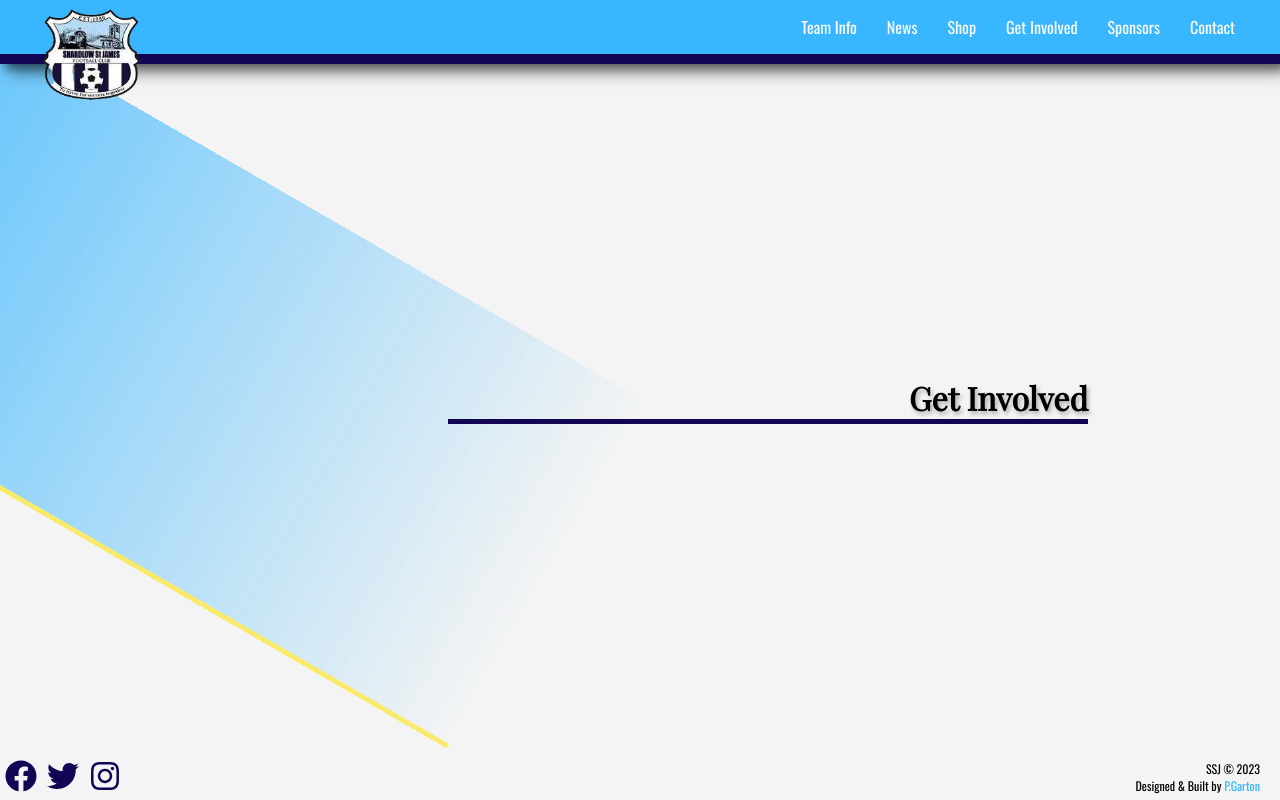
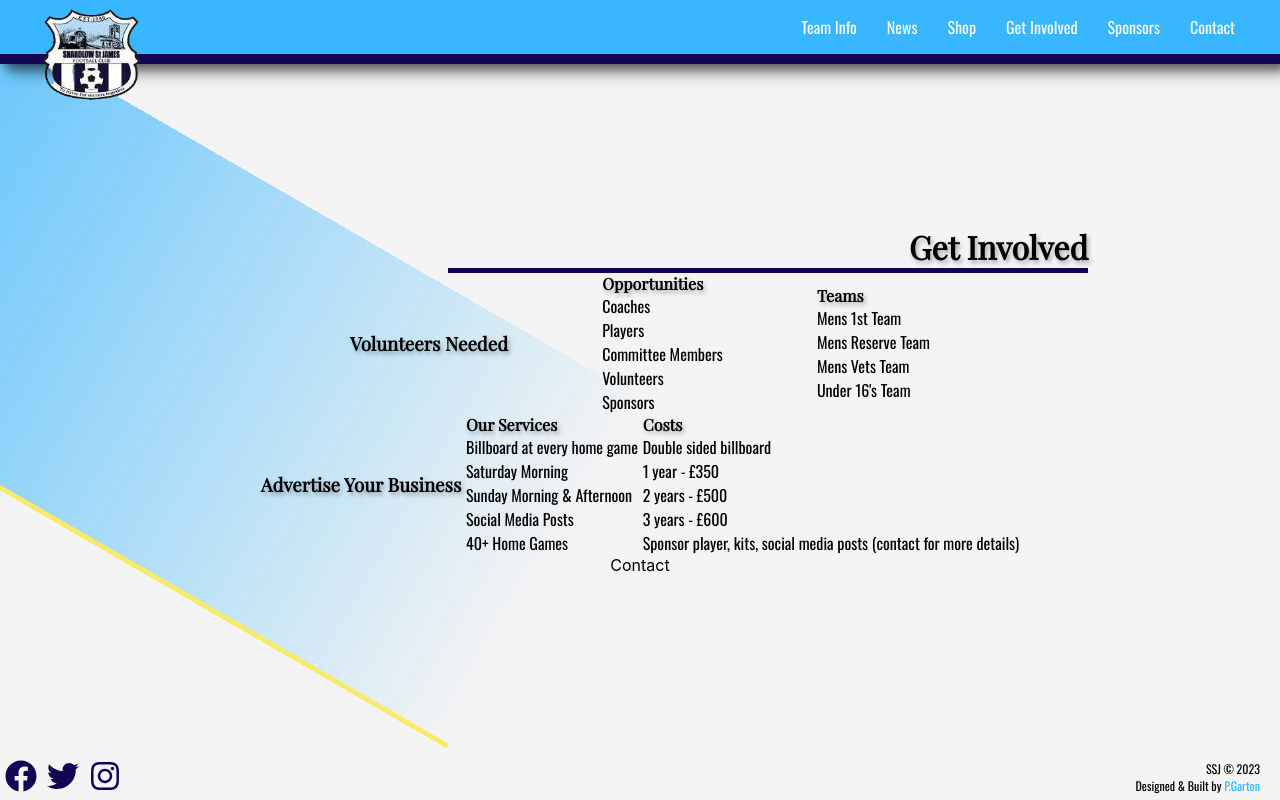
Before and after one commit to paulg44/shardlow_st_james, a React (Create React App) app in the folder ssj/: page /events in a window 1280 px wide. Built offline with nearby package versions, Linux system fonts and the light colour scheme.

Commit message:
add basic get involed content (guess work!) and start styling

```diff
--- a/ssj/src/Components/Pages/Contact/Contact.js
+++ b/ssj/src/Components/Pages/Contact/Contact.js
@@ -48,7 +48,8 @@ function Contact() {
           contactName="Tom Mitchell"
           contactPosition="Chairman"
           contactNumber="07772841404"
-          // contactEmail="mrChairman@ssj.com"
+          contactEmail="ssjfc.enquiries@outlook.com"
+          emailAddress="mailto: ssjfc.enquiries@outlook.com"
         />
         {/* <ContactPerson
           contactName="Tom Mitchell"
--- a/ssj/src/Components/Pages/Contact/ContactPerson/ContactPerson.css
+++ b/ssj/src/Components/Pages/Contact/ContactPerson/ContactPerson.css
@@ -13,6 +13,10 @@ h6 {
 
 .contactInfo p {
   font-size: 1.5rem;
+}
+
+.contactInfo a {
+  font-weight: bold;
 }
 
 .contactInfo:nth-child(3) {
--- a/ssj/src/Components/Pages/Contact/ContactPerson/ContactPerson.js
+++ b/ssj/src/Components/Pages/Contact/ContactPerson/ContactPerson.js
@@ -1,6 +1,6 @@
 // Contact Person's Component
 
-import { FaRegBell, FaRegUser } from "react-icons/fa";
+import { FaRegBell, FaRegUser, FaRegEnvelope } from "react-icons/fa";
 import "./ContactPerson.css";
 
 function ContactPerson(props) {
@@ -17,10 +17,12 @@ function ContactPerson(props) {
           {props.contactNumber}
         </p>
       </div>
-      {/* <div className="contactInfo">
+      <div className="contactInfo">
         <FaRegEnvelope className="icon" />
-        <p className="email">{props.contactEmail}</p>
-      </div> */}
+        <a href={props.emailAddress} className="email">
+          {props.contactEmail}
+        </a>
+      </div>
     </div>
   );
 }
--- a/ssj/src/Components/Pages/GetInvolved/GetInvolved.css
+++ b/ssj/src/Components/Pages/GetInvolved/GetInvolved.css
@@ -1,6 +1,6 @@
 /* CSS file for events section */
 
-.events {
+.getInvolved {
   height: 100vh;
   display: flex;
   flex-direction: column;
@@ -10,7 +10,7 @@
   overflow: hidden;
 }
 
-.events h3 {
+.getInvolved h2 {
   text-align: right;
   margin-left: 20%;
   font-size: 2rem;
@@ -18,21 +18,16 @@
   border-bottom: 5px solid var(--dark-blue);
 }
 
-.eventsSubHeader {
-  width: 70%;
-  text-align: right;
-  font-size: large;
-}
-
-.eventList {
-  display: grid;
-  grid-template-columns: 1fr 1fr;
+.getInvolvedVolunteer,
+.getInvolvedSponsor {
+  width: 60%;
+  display: flex;
   align-items: center;
-  justify-content: center;
+  justify-content: space-evenly;
 }
 
 /* Background Object */
-.eventsObject {
+.getInvolvedObject {
   top: -25px;
   left: 0;
   transform: rotate(-60deg);
--- a/ssj/src/Components/Pages/GetInvolved/GetInvolved.js
+++ b/ssj/src/Components/Pages/GetInvolved/GetInvolved.js
@@ -1,5 +1,6 @@
 // Events Component
 
+import { Link } from "react-router-dom";
 import "./GetInvolved.css";
 import { useSpring, animated } from "react-spring";
 // import EventsContainer from "../../SmallComponents/EventsContainer/EventsContainer";
@@ -29,24 +30,72 @@ function Events({ id }) {
   });
 
   // Events
-  const event = useSpring({
-    from: { opacity: 0 },
-    to: { opacity: 1 },
-    delay: 1000,
-    config: { duration: "1500" },
-  });
+  // const event = useSpring({
+  //   from: { opacity: 0 },
+  //   to: { opacity: 1 },
+  //   delay: 1000,
+  //   config: { duration: "1500" },
+  // });
 
   return (
-    <div id={id} className="events">
+    <div id={id} className="getInvolved">
       <animated.div
-        className="homepageObject eventsObject"
+        className="homepageObject getInvolvedObject"
         style={{ ...object, transform: "rotate(-60deg)" }}
       ></animated.div>
-      <animated.h3 style={{ ...header }}>Get Involved</animated.h3>
-      {/* <animated.p className="eventsSubHeader" style={{ ...fixture }}>
-        Fixtures
-      </animated.p> */}
-      <animated.div className="eventList" style={{ ...event }}></animated.div>
+      <animated.h2 style={{ ...header }}>Get Involved</animated.h2>
+      <div className="getInvolvedVolunteer">
+        <h3>Volunteers Needed</h3>
+        <div className="opportunities">
+          <h4>Opportunities</h4>
+          <ul>
+            <li>Coaches</li>
+            <li>Players</li>
+            <li>Committee Members</li>
+            <li>Volunteers</li>
+            <li>Sponsors</li>
+          </ul>
+        </div>
+        <div className="Teams">
+          <h4>Teams</h4>
+          <ul>
+            <li>Mens 1st Team</li>
+            <li>Mens Reserve Team</li>
+            <li>Mens Vets Team</li>
+            <li>Under 16's Team</li>
+          </ul>
+        </div>
+      </div>
+
+      <div className="getInvolvedSponsor">
+        <h3>Advertise Your Business</h3>
+        {/* Image Here */}
+        <div className="services">
+          <h4>Our Services</h4>
+          <ul>
+            <li>Billboard at every home game</li>
+            <li>Saturday Morning</li>
+            <li>Sunday Morning & Afternoon</li>
+            <li>Social Media Posts</li>
+            <li>40+ Home Games</li>
+          </ul>
+        </div>
+        <div className="Teams">
+          <h4>Costs</h4>
+          <ul>
+            <li>Double sided billboard</li>
+            <li>1 year - £350</li>
+            <li>2 years - £500</li>
+            <li>3 years - £600</li>
+            <li>
+              Sponsor player, kits, social media posts (contact for more
+              details)
+            </li>
+          </ul>
+        </div>
+      </div>
+
+      <Link to={"/contact"}>Contact</Link>
     </div>
   );
 }
--- a/ssj/src/Components/Pages/News/News.css
+++ b/ssj/src/Components/Pages/News/News.css
@@ -24,36 +24,11 @@
   left: 25%;
 }
 
-.twitterContainer {
+.tweetContainer {
   border: "2px solid grey";
   border-radius: "10px";
-  width: "200px";
+  width: 400px;
   margin: "10px 0";
-}
-
-/* Article */
-.newsArticle {
-  display: flex;
-  align-items: center;
-  padding: 10px;
-  margin-left: 20px;
-}
-
-.newsInfo {
-  text-align: right;
-}
-
-.newsImg img {
-  border-radius: 10px;
-  margin: 10px;
-}
-
-.newsDate {
-  margin: 5px 0;
-}
-
-.newsDesc {
-  width: 300px;
 }
 
 /* Background Object */
@@ -78,31 +53,13 @@
   }
 
   .newsList {
-    margin-top: 180px;
+    margin-top: 130px;
     margin-bottom: 100px;
-  }
-
-  .newsArticle {
-    flex-direction: column;
-    justify-content: center;
-    /* width: 100%; */
-    margin: 0;
-  }
-
-  .newsInfo {
-    text-align: left;
-  }
-
-  .newsObject {
-    display: none;
-  }
-
-  .newsList {
     left: 50%;
     transform: translateX(-50%);
   }
 
-  .twitterContainer {
+  .tweetContainer {
     width: 80%;
   }
 }
--- a/ssj/src/Components/Pages/News/News.js
+++ b/ssj/src/Components/Pages/News/News.js
@@ -37,16 +37,6 @@ function News({ id }) {
       ></animated.div>
       <animated.h3 style={{ ...header }}>Latest News</animated.h3>
       <animated.div className="newsList" style={{ ...news }}>
-        <div
-          className="twitterContainer"
-          style={{
-            border: "2px solid grey",
-            borderRadius: "10px",
-            width: "400px",
-          }}
-        >
-          <TwitterTimelineEmbed sourceType="profile" screenName="FCShardlow" />
-        </div>
         {/* Individual Tweets. Have to add manually */}
         <div className="tweetContainer">
           <TwitterTweetEmbed tweetId={"1812829124324442418"} />
```
